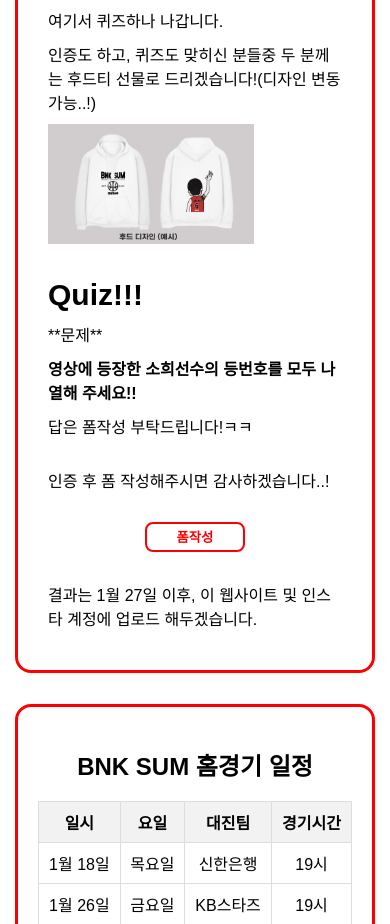
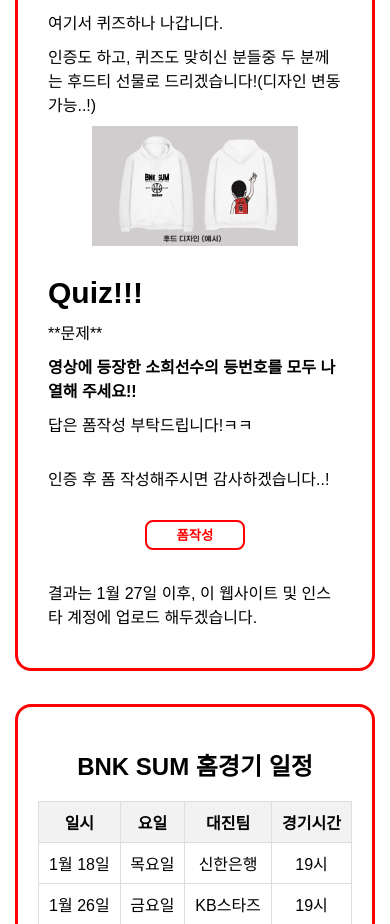
Before and after one commit to superrookie8/sohee5th, a React (Create React App) app: page / in a window 390 px wide. Shown: the part 1720-2644 px from the top of the page. Built offline with nearby package versions, Linux system fonts and the light colour scheme.

Commit message:
모바일 icon 변경 및 이미지 위치 보정

```diff
--- a/public/index.html
+++ b/public/index.html
@@ -11,7 +11,7 @@
       manifest.json provides metadata used when your web app is installed on a
       user's mobile device or desktop. See https://developers.google.com/web/fundamentals/web-app-manifest/
     -->
-		<link rel="manifest" href="%PUBLIC_URL%/manifest.json" />
+		<link rel="manifest" href="%PUBLIC_URL%/soheeicon2.png" />
 		<!--
       Notice the use of %PUBLIC_URL% in the tags above.
       It will be replaced with the URL of the `public` folder during the build.
--- a/src/components/Event.js
+++ b/src/components/Event.js
@@ -118,7 +118,9 @@
 				인증도 하고, 퀴즈도 맞히신 분들중 두 분께는 후드티 선물로
 				드리겠습니다!(디자인 변동가능..!)
 			</Content>
-			<HoodieImage src="hood.png" alt="후드" />
+			<ImageContainer>
+				<HoodieImage src="hood.png" alt="후드" />
+			</ImageContainer>
 			<Spacer />
 			<SubTitle>Quiz!!!</SubTitle>
 			<Content>**문제**</Content>
```
